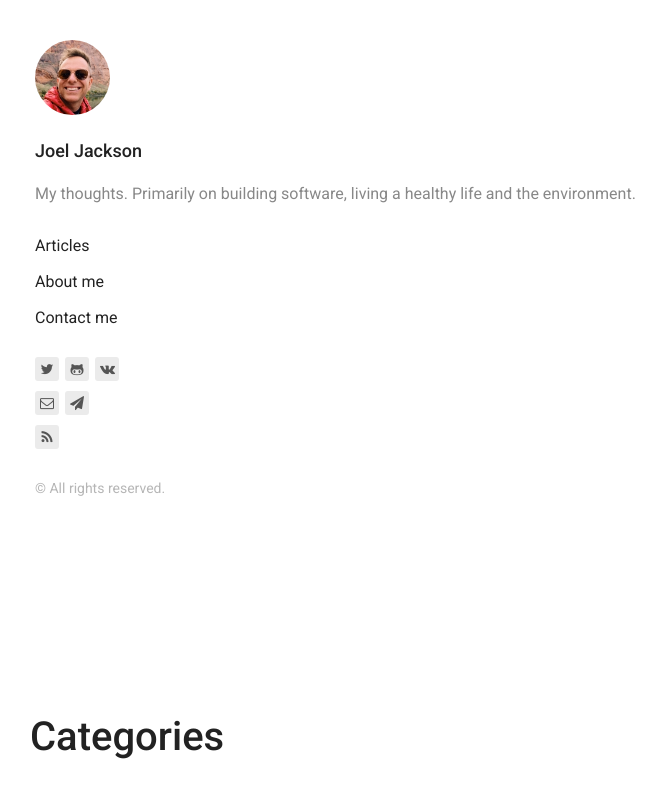
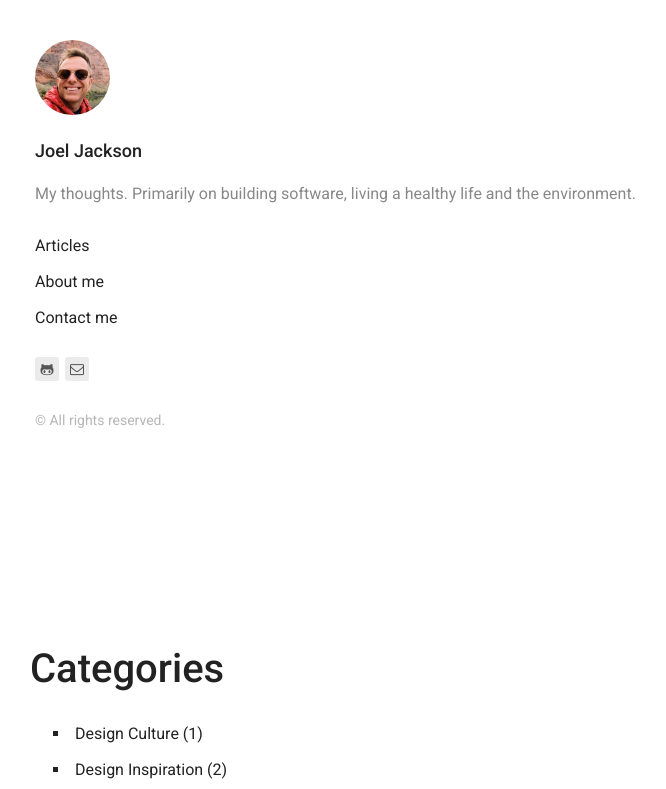
Before and after one commit to joeljackson/whereisjoel, a Gatsby site: page /categories in a window 1280 px wide. Shown: the top 789 px of the page, without its empty margins (5-671 px from the left). Built offline with nearby package versions, Linux system fonts and the light colour scheme; Gatsby itself is replaced by a stand-in of ours; some packages are replaced by stand-ins of ours.

Commit message:
Remove unused social icons.

```diff
--- a/src/components/Links/index.jsx
+++ b/src/components/Links/index.jsx
@@ -6,26 +6,13 @@
   render() {
     const author = this.props.data
     const links = {
-      telegram: author.telegram,
-      twitter: author.twitter,
       github: author.github,
-      vk: author.vk,
-      rss: author.rss,
       email: author.email,
     }
 
     return (
       <div className="links">
         <ul className="links__list">
-          <li className="links__list-item">
-            <a
-              href={`https://www.twitter.com/${links.twitter}`}
-              target="_blank"
-              rel="noopener noreferrer"
-            >
-              <i className="icon-twitter" />
-            </a>
-          </li>
           <li className="links__list-item">
             <a
               href={`https://www.github.com/${links.github}`}
@@ -36,31 +23,8 @@
             </a>
           </li>
           <li className="links__list-item">
-            <a
-              href={`https://www.vk.com/${links.vk}`}
-              target="_blank"
-              rel="noopener noreferrer"
-            >
-              <i className="icon-vkontakte" />
-            </a>
-          </li>
-        </ul>
-        <ul className="links__list">
-          <li className="links__list-item">
             <a href={`mailto:${links.email}`}>
               <i className="icon-mail" />
-            </a>
-          </li>
-          <li className="links__list-item">
-            <a href={`telegram:${links.telegram}`}>
-              <i className="icon-paper-plane" />
-            </a>
-          </li>
-        </ul>
-        <ul className="links__list">
-          <li className="links__list-item">
-            <a href={links.rss}>
-              <i className="icon-rss" />
             </a>
           </li>
         </ul>
--- a/src/pages/404.jsx
+++ b/src/pages/404.jsx
@@ -43,11 +43,7 @@
         author {
           name
           email
-          telegram
-          twitter
           github
-          rss
-          vk
         }
       }
     }
--- a/src/pages/categories.jsx
+++ b/src/pages/categories.jsx
@@ -65,11 +65,7 @@
         author {
           name
           email
-          telegram
-          twitter
           github
-          rss
-          vk
         }
       }
     }
--- a/src/pages/index.jsx
+++ b/src/pages/index.jsx
@@ -47,11 +47,7 @@
         author {
           name
           email
-          telegram
-          twitter
           github
-          rss
-          vk
         }
       }
     }
--- a/src/pages/tags.jsx
+++ b/src/pages/tags.jsx
@@ -60,11 +60,7 @@
         author {
           name
           email
-          telegram
-          twitter
           github
-          rss
-          vk
         }
       }
     }
--- a/src/templates/category-template.jsx
+++ b/src/templates/category-template.jsx
@@ -38,11 +38,7 @@
         author {
           name
           email
-          telegram
-          twitter
           github
-          rss
-          vk
         }
       }
     }
--- a/src/templates/page-template.jsx
+++ b/src/templates/page-template.jsx
@@ -41,11 +41,7 @@
         author {
           name
           email
-          telegram
-          twitter
           github
-          rss
-          vk
         }
       }
     }
--- a/src/templates/post-template.jsx
+++ b/src/templates/post-template.jsx
@@ -36,7 +36,7 @@
         copyright
         author {
           name
-          twitter
+          github
         }
         disqusShortname
         url
--- a/src/templates/tag-template.jsx
+++ b/src/templates/tag-template.jsx
@@ -38,11 +38,7 @@
         author {
           name
           email
-          telegram
-          twitter
           github
-          rss
-          vk
         }
       }
     }
```
